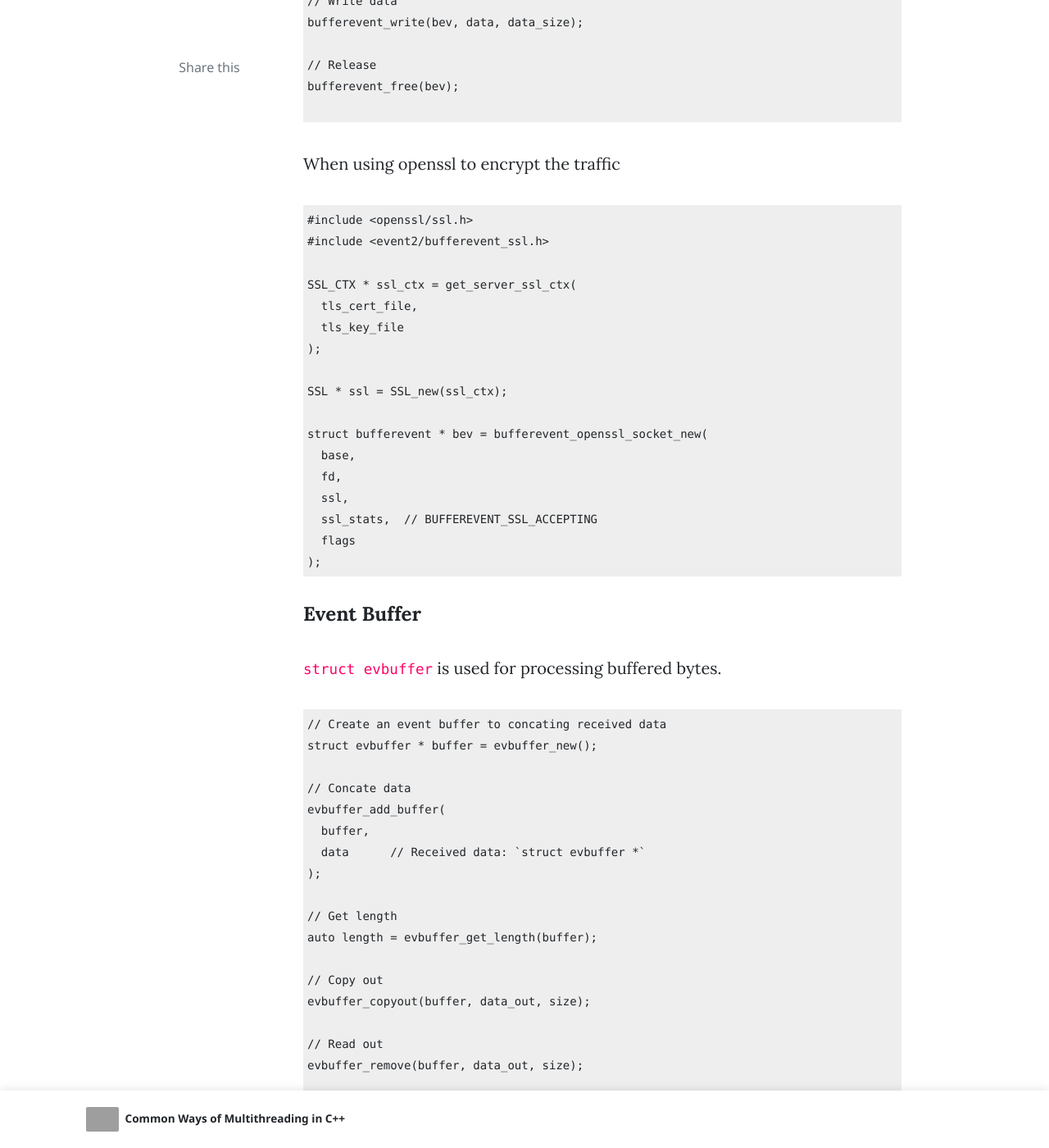
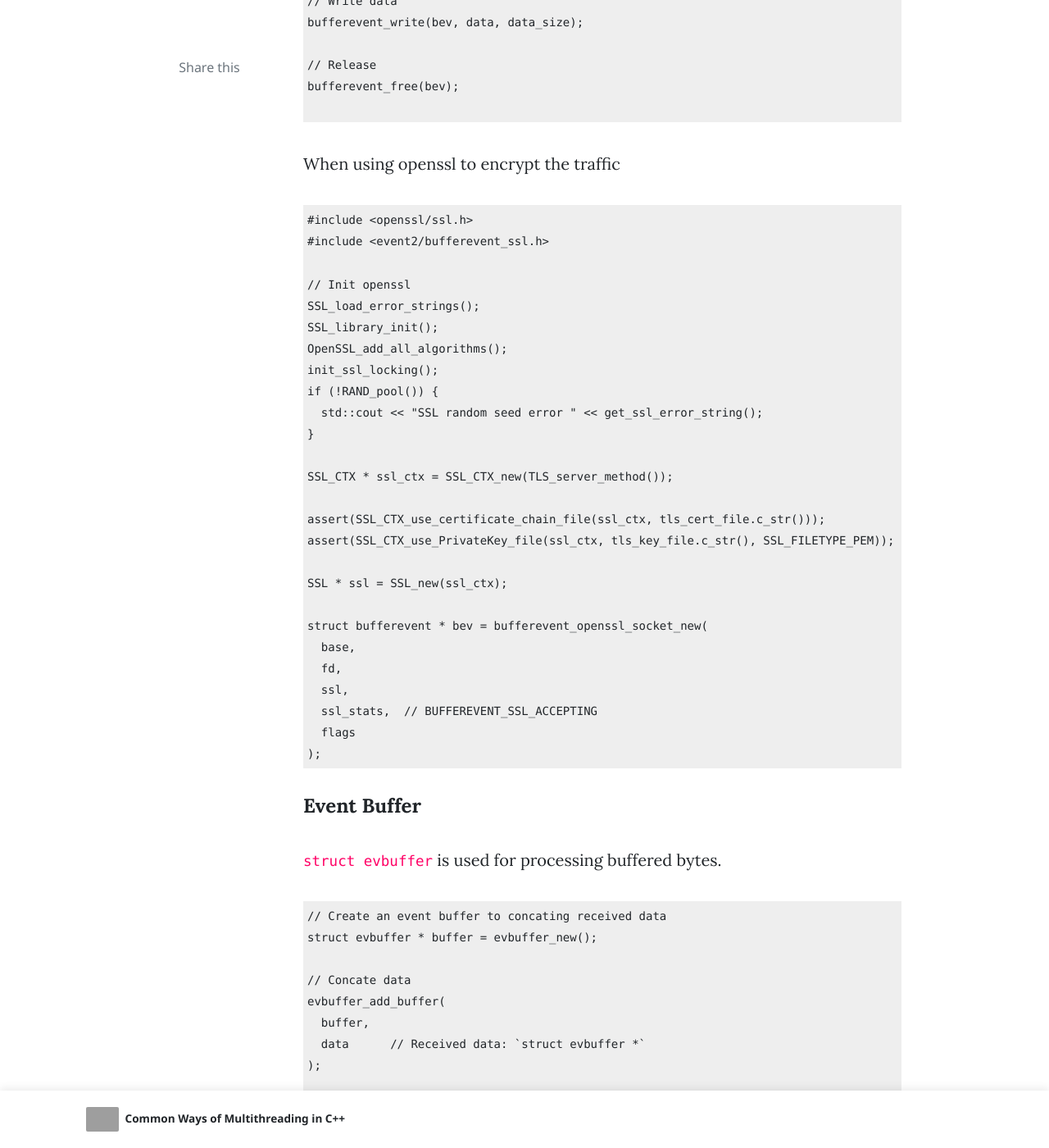
Before and after one commit to devfans/devfans.github.io, a Jekyll site: the page built from _posts/2019-12-02-libevent-for-event-driving-network-servers.md, in a window 1280 px wide and 1400 px high, scrolled down 4041 px. Shown: the whole window at 82% size. Built offline with Jekyll 4.4.1, drawn with Linux system fonts in a browser that asks for light colours; nearby versions of some CDN libraries; comment, search, counter and statistics services are not loaded; grey boxes are pictures that could not be loaded.

Commit message:
Add ssl ctx init process

```diff
--- a/_posts/2019-12-02-libevent-for-event-driving-network-servers.md
+++ b/_posts/2019-12-02-libevent-for-event-driving-network-servers.md
@@ -136,10 +136,19 @@ When using openssl to encrypt the traffic
 #include <openssl/ssl.h>
 #include <event2/bufferevent_ssl.h>
 
-SSL_CTX * ssl_ctx = get_server_ssl_ctx(
-  tls_cert_file,
-  tls_key_file
-);
+// Init openssl
+SSL_load_error_strings();
+SSL_library_init();
+OpenSSL_add_all_algorithms();
+init_ssl_locking();
+if (!RAND_pool()) {
+  std::cout << "SSL random seed error " << get_ssl_error_string();
+}
+
+SSL_CTX * ssl_ctx = SSL_CTX_new(TLS_server_method());
+
+assert(SSL_CTX_use_certificate_chain_file(ssl_ctx, tls_cert_file.c_str()));
+assert(SSL_CTX_use_PrivateKey_file(ssl_ctx, tls_key_file.c_str(), SSL_FILETYPE_PEM));
 
 SSL * ssl = SSL_new(ssl_ctx);
 
```
